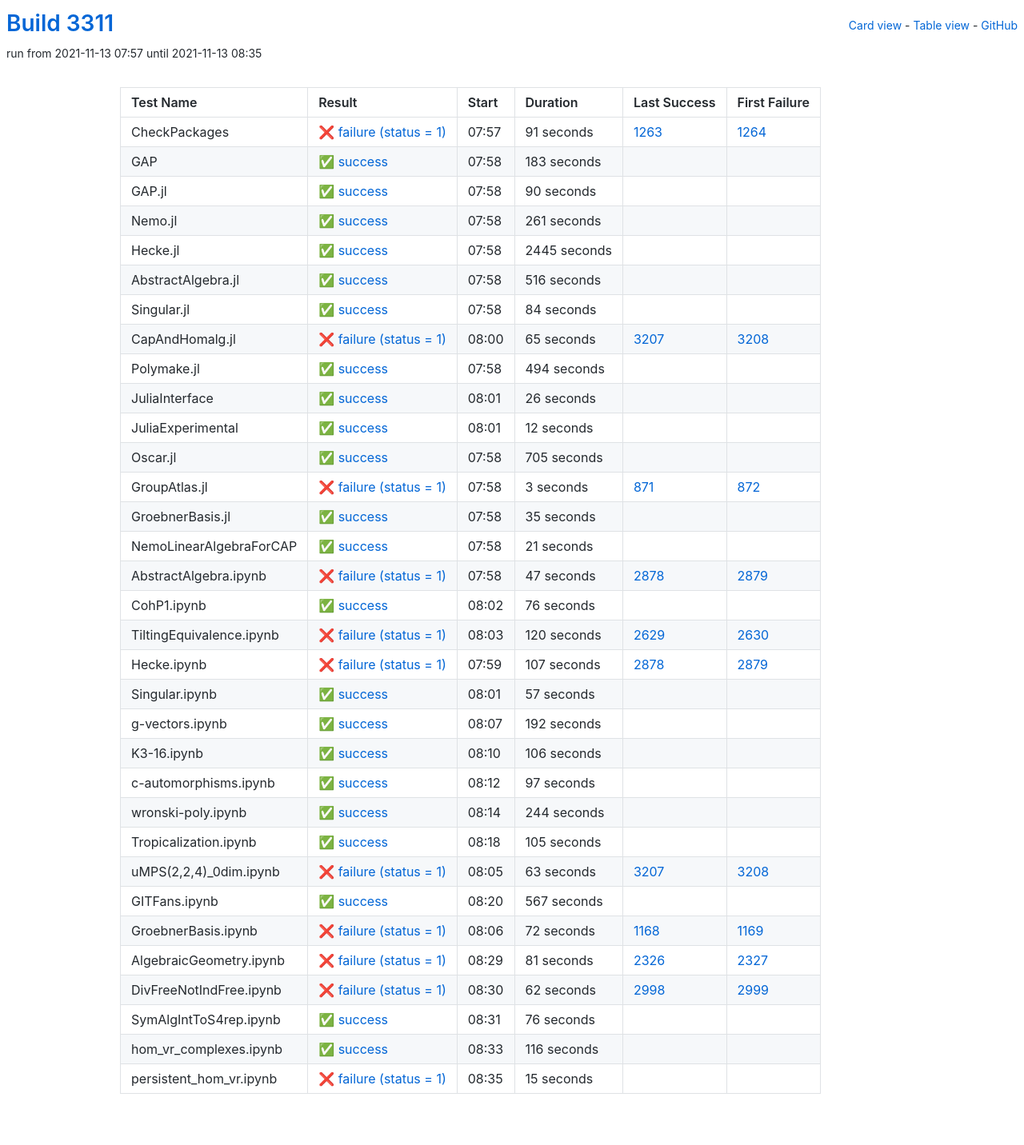
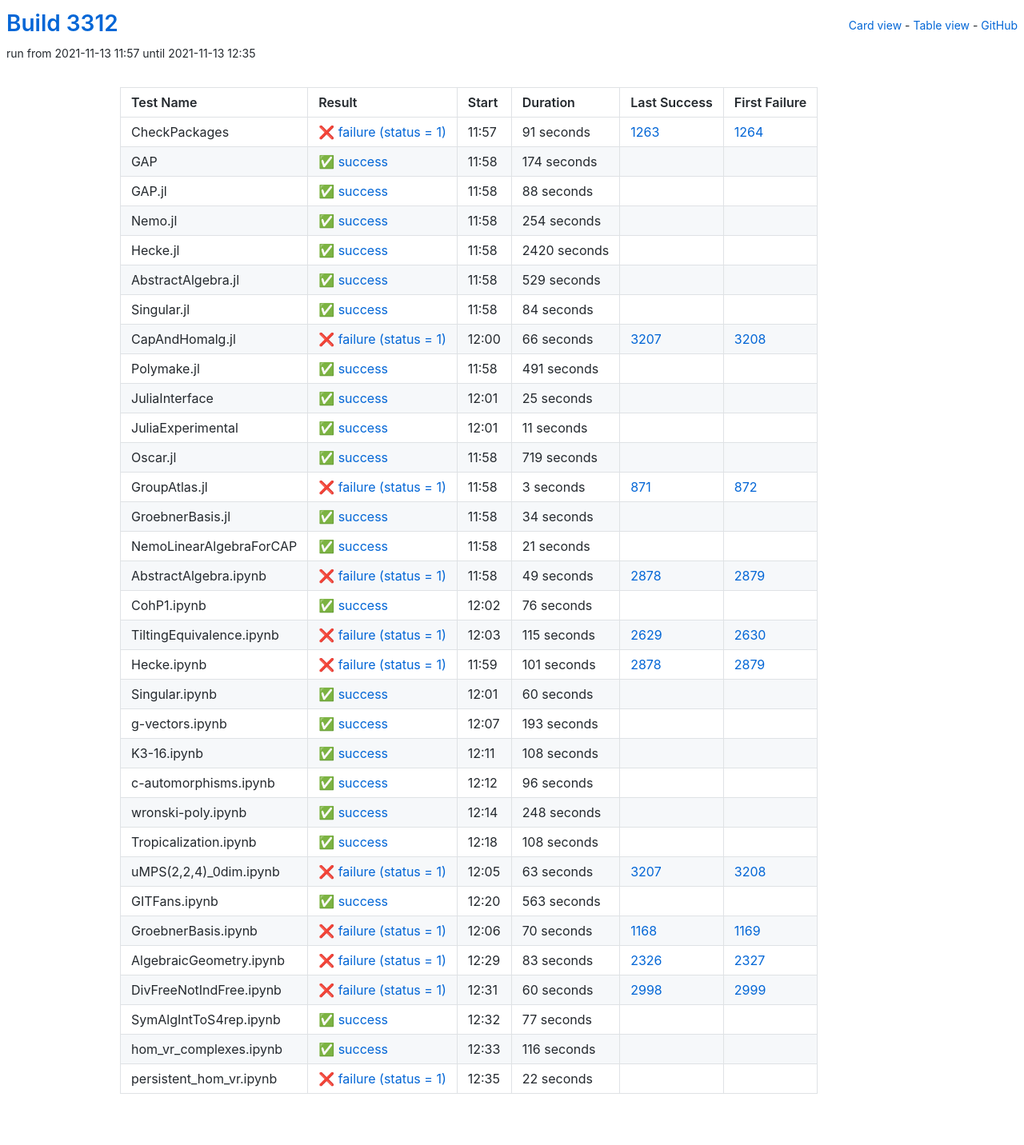
Before and after one commit to oscar-system/oscar-ci-status-stable, a Jekyll site: the page built from table.html, in a window 1280 px wide. Shown: the whole page at 80% size. Built offline with Jekyll 4.4.1, drawn with Linux system fonts in a browser that asks for light colours.

Commit message:
Build #3312

```diff
--- a/_data/ci.yml
+++ b/_data/ci.yml
@@ -1,6 +1,6 @@
 ---
-build: 3311
-build_url: https://oscarci.mathematik.uni-kl.de/job/oscar-stable/3311/
+build: 3312
+build_url: https://oscarci.mathematik.uni-kl.de/job/oscar-stable/3312/
 job: oscar-stable
 organization: oscar-system
 repo: oscar-ci-status-stable
@@ -8,8 +8,8 @@ repourl: https://github.com/oscar-system/oscar-ci-status-stable
 tests:
 - name: CheckPackages
   id: checkpackages
-  log: https://oscarci.mathematik.uni-kl.de/job/oscar-stable/3311/artifact/logs/build-3311/CheckPackages.log
-  start: 2021-11-13 07:57
+  log: https://oscarci.mathematik.uni-kl.de/job/oscar-stable/3312/artifact/logs/build-3312/CheckPackages.log
+  start: 2021-11-13 11:57
   success: false
   exitcode: 1
   status: failure
@@ -20,68 +20,68 @@ tests:
   first_failure_url: https://oscarci.mathematik.uni-kl.de/job/oscar-stable/1264/
 - name: GAP
   id: gap
-  log: https://oscarci.mathematik.uni-kl.de/job/oscar-stable/3311/artifact/logs/build-3311/GAP.log
-  start: 2021-11-13 07:58
+  log: https://oscarci.mathematik.uni-kl.de/job/oscar-stable/3312/artifact/logs/build-3312/GAP.log
+  start: 2021-11-13 11:58
   success: true
   exitcode: 0
   status: success
-  duration: 183
+  duration: 174
   last_success: false
   last_success_url:
   first_failure: false
   first_failure_url:
 - name: GAP.jl
   id: gap-jl
-  log: https://oscarci.mathematik.uni-kl.de/job/oscar-stable/3311/artifact/logs/build-3311/GAP.jl.log
-  start: 2021-11-13 07:58
+  log: https://oscarci.mathematik.uni-kl.de/job/oscar-stable/3312/artifact/logs/build-3312/GAP.jl.log
+  start: 2021-11-13 11:58
   success: true
   exitcode: 0
   status: success
-  duration: 90
+  duration: 88
   last_success: false
   last_success_url:
   first_failure: false
   first_failure_url:
 - name: Nemo.jl
   id: nemo-jl
-  log: https://oscarci.mathematik.uni-kl.de/job/oscar-stable/3311/artifact/logs/build-3311/Nemo.jl.log
-  start: 2021-11-13 07:58
+  log: https://oscarci.mathematik.uni-kl.de/job/oscar-stable/3312/artifact/logs/build-3312/Nemo.jl.log
+  start: 2021-11-13 11:58
   success: true
   exitcode: 0
   status: success
-  duration: 261
+  duration: 254
   last_success: false
   last_success_url:
   first_failure: false
   first_failure_url:
 - name: Hecke.jl
   id: hecke-jl
-  log: https://oscarci.mathematik.uni-kl.de/job/oscar-stable/3311/artifact/logs/build-3311/Hecke.jl.log
-  start: 2021-11-13 07:58
+  log: https://oscarci.mathematik.uni-kl.de/job/oscar-stable/3312/artifact/logs/build-3312/Hecke.jl.log
+  start: 2021-11-13 11:58
   success: true
   exitcode: 0
   status: success
-  duration: 2445
+  duration: 2420
   last_success: false
   last_success_url:
   first_failure: false
   first_failure_url:
 - name: AbstractAlgebra.jl
   id: abstractalgebra-jl
-  log: https://oscarci.mathematik.uni-kl.de/job/oscar-stable/3311/artifact/logs/build-3311/AbstractAlgebra.jl.log
-  start: 2021-11-13 07:58
+  log: https://oscarci.mathematik.uni-kl.de/job/oscar-stable/3312/artifact/logs/build-3312/AbstractAlgebra.jl.log
+  start: 2021-11-13 11:58
   success: true
   exitcode: 0
   status: success
-  duration: 516
+  duration: 529
   last_success: false
   last_success_url:
   first_failure: false
   first_failure_url:
 - name: Singular.jl
   id: singular-jl
-  log: https://oscarci.mathematik.uni-kl.de/job/oscar-stable/3311/artifact/logs/build-3311/Singular.jl.log
-  start: 2021-11-13 07:58
+  log: https://oscarci.mathematik.uni-kl.de/job/oscar-stable/3312/artifact/logs/build-3312/Singular.jl.log
+  start: 2021-11-13 11:58
   success: true
   exitcode: 0
   status: success
@@ -92,68 +92,68 @@ tests:
   first_failure_url:
 - name: CapAndHomalg.jl
   id: capandhomalg-jl
-  log: https://oscarci.mathematik.uni-kl.de/job/oscar-stable/3311/artifact/logs/build-3311/CapAndHomalg.jl.log
-  start: 2021-11-13 08:00
+  log: https://oscarci.mathematik.uni-kl.de/job/oscar-stable/3312/artifact/logs/build-3312/CapAndHomalg.jl.log
+  start: 2021-11-13 12:00
   success: false
   exitcode: 1
   status: failure
-  duration: 65
+  duration: 66
   last_success: 3207
   last_success_url: https://oscarci.mathematik.uni-kl.de/job/oscar-stable/3207/
   first_failure: 3208
   first_failure_url: https://oscarci.mathematik.uni-kl.de/job/oscar-stable/3208/
 - name: Polymake.jl
   id: polymake-jl
-  log: https://oscarci.mathematik.uni-kl.de/job/oscar-stable/3311/artifact/logs/build-3311/Polymake.jl.log
-  start: 2021-11-13 07:58
+  log: https://oscarci.mathematik.uni-kl.de/job/oscar-stable/3312/artifact/logs/build-3312/Polymake.jl.log
+  start: 2021-11-13 11:58
   success: true
   exitcode: 0
   status: success
-  duration: 494
+  duration: 491
   last_success: false
   last_success_url:
   first_failure: false
   first_failure_url:
 - name: JuliaInterface
   id: juliainterface
-  log: https://oscarci.mathematik.uni-kl.de/job/oscar-stable/3311/artifact/logs/build-3311/JuliaInterface.log
-  start: 2021-11-13 08:01
+  log: https://oscarci.mathematik.uni-kl.de/job/oscar-stable/3312/artifact/logs/build-3312/JuliaInterface.log
+  start: 2021-11-13 12:01
   success: true
   exitcode: 0
   status: success
-  duration: 26
+  duration: 25
   last_success: false
   last_success_url:
   first_failure: false
   first_failure_url:
 - name: JuliaExperimental
   id: juliaexperimental
-  log: https://oscarci.mathematik.uni-kl.de/job/oscar-stable/3311/artifact/logs/build-3311/JuliaExperimental.log
-  start: 2021-11-13 08:01
+  log: https://oscarci.mathematik.uni-kl.de/job/oscar-stable/3312/artifact/logs/build-3312/JuliaExperimental.log
+  start: 2021-11-13 12:01
   success: true
   exitcode: 0
   status: success
-  duration: 12
+  duration: 11
   last_success: false
   last_success_url:
   first_failure: false
   first_failure_url:
 - name: Oscar.jl
   id: oscar-jl
-  log: https://oscarci.mathematik.uni-kl.de/job/oscar-stable/3311/artifact/logs/build-3311/Oscar.jl.log
-  start: 2021-11-13 07:58
+  log: https://oscarci.mathematik.uni-kl.de/job/oscar-stable/3312/artifact/logs/build-3312/Oscar.jl.log
+  start: 2021-11-13 11:58
   success: true
   exitcode: 0
   status: success
-  duration: 705
+  duration: 719
   last_success: false
   last_success_url:
   first_failure: false
   first_failure_url:
 - name: GroupAtlas.jl
   id: groupatlas-jl
-  log: https://oscarci.mathematik.uni-kl.de/job/oscar-stable/3311/artifact/logs/build-3311/GroupAtlas.jl.log
-  start: 2021-11-13 07:58
+  log: https://oscarci.mathematik.uni-kl.de/job/oscar-stable/3312/artifact/logs/build-3312/GroupAtlas.jl.log
+  start: 2021-11-13 11:58
   success: false
   exitcode: 1
   status: failure
@@ -164,20 +164,20 @@ tests:
   first_failure_url: https://oscarci.mathematik.uni-kl.de/job/oscar-stable/872/
 - name: GroebnerBasis.jl
   id: groebnerbasis-jl
-  log: https://oscarci.mathematik.uni-kl.de/job/oscar-stable/3311/artifact/logs/build-3311/GroebnerBasis.jl.log
-  start: 2021-11-13 07:58
+  log: https://oscarci.mathematik.uni-kl.de/job/oscar-stable/3312/artifact/logs/build-3312/GroebnerBasis.jl.log
+  start: 2021-11-13 11:58
   success: true
   exitcode: 0
   status: success
-  duration: 35
+  duration: 34
   last_success: false
   last_success_url:
   first_failure: false
   first_failure_url:
 - name: NemoLinearAlgebraForCAP
   id: nemolinearalgebraforcap
-  log: https://oscarci.mathematik.uni-kl.de/job/oscar-stable/3311/artifact/logs/build-3311/NemoLinearAlgebraForCAP.log
-  start: 2021-11-13 07:58
+  log: https://oscarci.mathematik.uni-kl.de/job/oscar-stable/3312/artifact/logs/build-3312/NemoLinearAlgebraForCAP.log
+  start: 2021-11-13 11:58
   success: true
   exitcode: 0
   status: success
@@ -188,20 +188,20 @@ tests:
   first_failure_url:
 - name: AbstractAlgebra.ipynb
   id: abstractalgebra-ipynb
-  log: https://oscarci.mathematik.uni-kl.de/job/oscar-stable/3311/artifact/logs/build-3311/AbstractAlgebra.ipynb.log
-  start: 2021-11-13 07:58
+  log: https://oscarci.mathematik.uni-kl.de/job/oscar-stable/3312/artifact/logs/build-3312/AbstractAlgebra.ipynb.log
+  start: 2021-11-13 11:58
   success: false
   exitcode: 1
   status: failure
-  duration: 47
+  duration: 49
   last_success: 2878
   last_success_url: https://oscarci.mathematik.uni-kl.de/job/oscar-stable/2878/
   first_failure: 2879
   first_failure_url: https://oscarci.mathematik.uni-kl.de/job/oscar-stable/2879/
 - name: CohP1.ipynb
   id: cohp1-ipynb
-  log: https://oscarci.mathematik.uni-kl.de/job/oscar-stable/3311/artifact/logs/build-3311/CohP1.ipynb.log
-  start: 2021-11-13 08:02
+  log: https://oscarci.mathematik.uni-kl.de/job/oscar-stable/3312/artifact/logs/build-3312/CohP1.ipynb.log
+  start: 2021-11-13 12:02
   success: true
   exitcode: 0
   status: success
@@ -212,104 +212,104 @@ tests:
   first_failure_url:
 - name: TiltingEquivalence.ipynb
   id: tiltingequivalence-ipynb
-  log: https://oscarci.mathematik.uni-kl.de/job/oscar-stable/3311/artifact/logs/build-3311/TiltingEquivalence.ipynb.log
-  start: 2021-11-13 08:03
+  log: https://oscarci.mathematik.uni-kl.de/job/oscar-stable/3312/artifact/logs/build-3312/TiltingEquivalence.ipynb.log
+  start: 2021-11-13 12:03
   success: false
   exitcode: 1
   status: failure
-  duration: 120
+  duration: 115
   last_success: 2629
   last_success_url: https://oscarci.mathematik.uni-kl.de/job/oscar-stable/2629/
   first_failure: 2630
   first_failure_url: https://oscarci.mathematik.uni-kl.de/job/oscar-stable/2630/
 - name: Hecke.ipynb
   id: hecke-ipynb
-  log: https://oscarci.mathematik.uni-kl.de/job/oscar-stable/3311/artifact/logs/build-3311/Hecke.ipynb.log
-  start: 2021-11-13 07:59
+  log: https://oscarci.mathematik.uni-kl.de/job/oscar-stable/3312/artifact/logs/build-3312/Hecke.ipynb.log
+  start: 2021-11-13 11:59
   success: false
   exitcode: 1
   status: failure
-  duration: 107
+  duration: 101
   last_success: 2878
   last_success_url: https://oscarci.mathematik.uni-kl.de/job/oscar-stable/2878/
   first_failure: 2879
   first_failure_url: https://oscarci.mathematik.uni-kl.de/job/oscar-stable/2879/
 - name: Singular.ipynb
   id: singular-ipynb
-  log: https://oscarci.mathematik.uni-kl.de/job/oscar-stable/3311/artifact/logs/build-3311/Singular.ipynb.log
-  start: 2021-11-13 08:01
+  log: https://oscarci.mathematik.uni-kl.de/job/oscar-stable/3312/artifact/logs/build-3312/Singular.ipynb.log
+  start: 2021-11-13 12:01
   success: true
   exitcode: 0
   status: success
-  duration: 57
+  duration: 60
   last_success: false
   last_success_url:
   first_failure: false
   first_failure_url:
 - name: g-vectors.ipynb
   id: g-vectors-ipynb
-  log: https://oscarci.mathematik.uni-kl.de/job/oscar-stable/3311/artifact/logs/build-3311/g-vectors.ipynb.log
-  start: 2021-11-13 08:07
+  log: https://oscarci.mathematik.uni-kl.de/job/oscar-stable/3312/artifact/logs/build-3312/g-vectors.ipynb.log
+  start: 2021-11-13 12:07
   success: true
   exitcode: 0
   status: success
-  duration: 192
+  duration: 193
   last_success: false
   last_success_url:
   first_failure: false
   first_failure_url:
 - name: K3-16.ipynb
   id: k3-16-ipynb
-  log: https://oscarci.mathematik.uni-kl.de/job/oscar-stable/3311/artifact/logs/build-3311/K3-16.ipynb.log
-  start: 2021-11-13 08:10
+  log: https://oscarci.mathematik.uni-kl.de/job/oscar-stable/3312/artifact/logs/build-3312/K3-16.ipynb.log
+  start: 2021-11-13 12:11
   success: true
   exitcode: 0
   status: success
-  duration: 106
+  duration: 108
   last_success: false
   last_success_url:
   first_failure: false
   first_failure_url:
 - name: c-automorphisms.ipynb
   id: c-automorphisms-ipynb
-  log: https://oscarci.mathematik.uni-kl.de/job/oscar-stable/3311/artifact/logs/build-3311/c-automorphisms.ipynb.log
-  start: 2021-11-13 08:12
+  log: https://oscarci.mathematik.uni-kl.de/job/oscar-stable/3312/artifact/logs/build-3312/c-automorphisms.ipynb.log
+  start: 2021-11-13 12:12
   success: true
   exitcode: 0
   status: success
-  duration: 97
+  duration: 96
   last_success: false
   last_success_url:
   first_failure: false
   first_failure_url:
 - name: wronski-poly.ipynb
   id: wronski-poly-ipynb
-  log: https://oscarci.mathematik.uni-kl.de/job/oscar-stable/3311/artifact/logs/build-3311/wronski-poly.ipynb.log
-  start: 2021-11-13 08:14
+  log: https://oscarci.mathematik.uni-kl.de/job/oscar-stable/3312/artifact/logs/build-3312/wronski-poly.ipynb.log
+  start: 2021-11-13 12:14
   success: true
   exitcode: 0
   status: success
-  duration: 244
+  duration: 248
   last_success: false
   last_success_url:
   first_failure: false
   first_failure_url:
 - name: Tropicalization.ipynb
   id: tropicalization-ipynb
-  log: https://oscarci.mathematik.uni-kl.de/job/oscar-stable/3311/artifact/logs/build-3311/Tropicalization.ipynb.log
-  start: 2021-11-13 08:18
+  log: https://oscarci.mathematik.uni-kl.de/job/oscar-stable/3312/artifact/logs/build-3312/Tropicalization.ipynb.log
+  start: 2021-11-13 12:18
   success: true
   exitcode: 0
   status: success
-  duration: 105
+  duration: 108
   last_success: false
   last_success_url:
   first_failure: false
   first_failure_url:
 - name: uMPS(2,2,4)_0dim.ipynb
   id: umps-2-2-4-0dim-ipynb
-  log: https://oscarci.mathematik.uni-kl.de/job/oscar-stable/3311/artifact/logs/build-3311/uMPS-2-2-4-_0dim.ipynb.log
-  start: 2021-11-13 08:05
+  log: https://oscarci.mathematik.uni-kl.de/job/oscar-stable/3312/artifact/logs/build-3312/uMPS-2-2-4-_0dim.ipynb.log
+  start: 2021-11-13 12:05
   success: false
   exitcode: 1
   status: failure
@@ -320,68 +320,68 @@ tests:
   first_failure_url: https://oscarci.mathematik.uni-kl.de/job/oscar-stable/3208/
 - name: GITFans.ipynb
   id: gitfans-ipynb
-  log: https://oscarci.mathematik.uni-kl.de/job/oscar-stable/3311/artifact/logs/build-3311/GITFans.ipynb.log
-  start: 2021-11-13 08:20
+  log: https://oscarci.mathematik.uni-kl.de/job/oscar-stable/3312/artifact/logs/build-3312/GITFans.ipynb.log
+  start: 2021-11-13 12:20
   success: true
   exitcode: 0
   status: success
-  duration: 567
+  duration: 563
   last_success: false
   last_success_url:
   first_failure: false
   first_failure_url:
 - name: GroebnerBasis.ipynb
   id: groebnerbasis-ipynb
-  log: https://oscarci.mathematik.uni-kl.de/job/oscar-stable/3311/artifact/logs/build-3311/GroebnerBasis.ipynb.log
-  start: 2021-11-13 08:06
+  log: https://oscarci.mathematik.uni-kl.de/job/oscar-stable/3312/artifact/logs/build-3312/GroebnerBasis.ipynb.log
+  start: 2021-11-13 12:06
   success: false
   exitcode: 1
   status: failure
-  duration: 72
+  duration: 70
   last_success: 1168
   last_success_url: https://oscarci.mathematik.uni-kl.de/job/oscar-stable/1168/
   first_failure: 1169
   first_failure_url: https://oscarci.mathematik.uni-kl.de/job/oscar-stable/1169/
 - name: AlgebraicGeometry.ipynb
   id: algebraicgeometry-ipynb
-  log: https://oscarci.mathematik.uni-kl.de/job/oscar-stable/3311/artifact/logs/build-3311/AlgebraicGeometry.ipynb.log
-  start: 2021-11-13 08:29
+  log: https://oscarci.mathematik.uni-kl.de/job/oscar-stable/3312/artifact/logs/build-3312/AlgebraicGeometry.ipynb.log
+  start: 2021-11-13 12:29
   success: false
   exitcode: 1
   status: failure
-  duration: 81
+  duration: 83
   last_success: 2326
   last_success_url: https://oscarci.mathematik.uni-kl.de/job/oscar-stable/2326/
   first_failure: 2327
   first_failure_url: https://oscarci.mathematik.uni-kl.de/job/oscar-stable/2327/
 - name: DivFreeNotIndFree.ipynb
   id: divfreenotindfree-ipynb
-  log: https://oscarci.mathematik.uni-kl.de/job/oscar-stable/3311/artifact/logs/build-3311/DivFreeNotIndFree.ipynb.log
-  start: 2021-11-13 08:30
+  log: https://oscarci.mathematik.uni-kl.de/job/oscar-stable/3312/artifact/logs/build-3312/DivFreeNotIndFree.ipynb.log
+  start: 2021-11-13 12:31
   success: false
   exitcode: 1
   status: failure
-  duration: 62
+  duration: 60
   last_success: 2998
   last_success_url: https://oscarci.mathematik.uni-kl.de/job/oscar-stable/2998/
   first_failure: 2999
   first_failure_url: https://oscarci.mathematik.uni-kl.de/job/oscar-stable/2999/
 - name: SymAlgIntToS4rep.ipynb
   id: symalginttos4rep-ipynb
-  log: https://oscarci.mathematik.uni-kl.de/job/oscar-stable/3311/artifact/logs/build-3311/SymAlgIntToS4rep.ipynb.log
-  start: 2021-11-13 08:31
+  log: https://oscarci.mathematik.uni-kl.de/job/oscar-stable/3312/artifact/logs/build-3312/SymAlgIntToS4rep.ipynb.log
+  start: 2021-11-13 12:32
   success: true
   exitcode: 0
   status: success
-  duration: 76
+  duration: 77
   last_success: false
   last_success_url:
   first_failure: false
   first_failure_url:
 - name: hom_vr_complexes.ipynb
   id: hom-vr-complexes-ipynb
-  log: https://oscarci.mathematik.uni-kl.de/job/oscar-stable/3311/artifact/logs/build-3311/hom_vr_complexes.ipynb.log
-  start: 2021-11-13 08:33
+  log: https://oscarci.mathematik.uni-kl.de/job/oscar-stable/3312/artifact/logs/build-3312/hom_vr_complexes.ipynb.log
+  start: 2021-11-13 12:33
   success: true
   exitcode: 0
   status: success
@@ -392,12 +392,12 @@ tests:
   first_failure_url:
 - name: persistent_hom_vr.ipynb
   id: persistent-hom-vr-ipynb
-  log: https://oscarci.mathematik.uni-kl.de/job/oscar-stable/3311/artifact/logs/build-3311/persistent_hom_vr.ipynb.log
-  start: 2021-11-13 08:35
+  log: https://oscarci.mathematik.uni-kl.de/job/oscar-stable/3312/artifact/logs/build-3312/persistent_hom_vr.ipynb.log
+  start: 2021-11-13 12:35
   success: false
   exitcode: 1
   status: failure
-  duration: 15
+  duration: 22
   last_success: false
   last_success_url:
   first_failure: false
```
Also changed, not shown: README.md.
